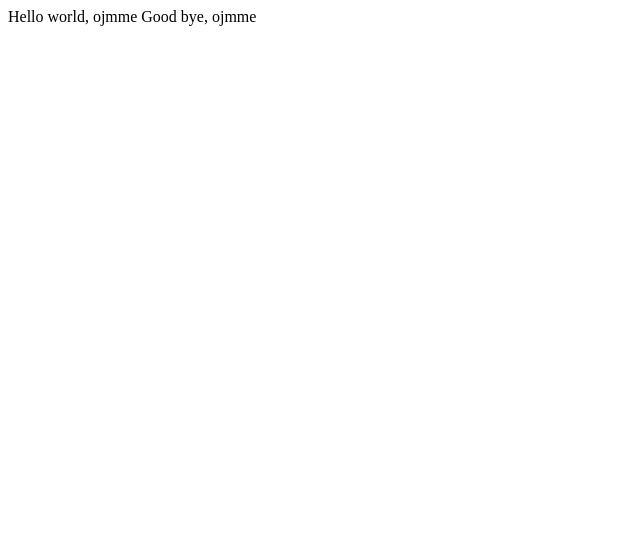
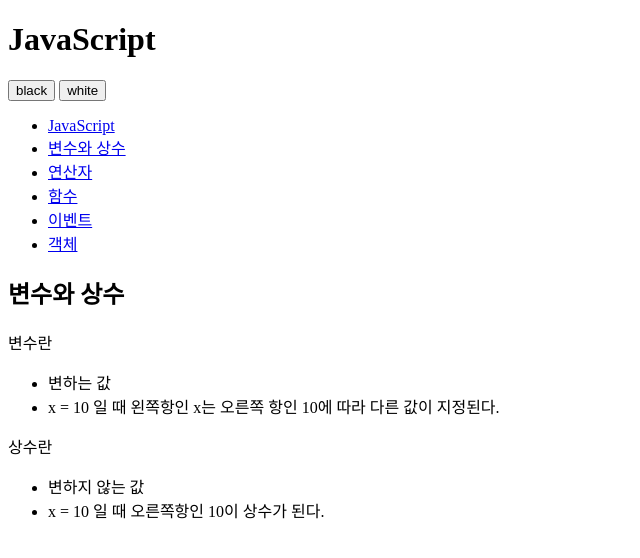
Before and after one commit to juyoung0/opentutorials-ojmme, a plain HTML site: page index.html in a window 1280 px wide. Shown: the whole page, without its empty margins (0-640 px from the left). Drawn offline with Linux system fonts and the light colour scheme.

Commit message:
change index.html

```diff
--- a/index.html
+++ b/index.html
@@ -1,20 +1,52 @@
 <!DOCTYPE html>
-<html lang="en">
+<html>
 <head>
 <meta charset="utf-8" />
-<!-- Always force latest IE rendering engine (even in intranet) & Chrome Frame
-Remove this if you use the .htaccess -->
-<meta http-equiv="X-UA-Compatible" content="IE=edge,chrome=1" />
-<title>index</title>
-<meta name="description" content="" />
-<meta name="author" content="egoing" />
-<meta name="viewport" content="width=device-width; initial-scale=1.0" />
-<!-- Replace favicon.ico & apple-touch-icon.png in the root of your domain and delete these references -->
-<link rel="shortcut icon" href="/favicon.ico" />
-<link rel="apple-touch-icon" href="/apple-touch-icon.png" />
 </head>
- <body>
-Hello world, ojmme
-Good bye, ojmme
+<body id="body">
+<div>
+<header>
+<h1>JavaScript</h1>
+</header>
+<div id="toolbar">
+<input type="button" value="black" />
+<input type="button" value="white" />
+</div>
+<nav>
+<ul>
+<li><a href="http://opentutorials.org/course/49/17">JavaScript</a></li>
+<li><a href="http://opentutorials.org/course/49/16">변수와 상수</a></li>
+<li><a href="http://opentutorials.org/course/49/18">연산자</a></li>
+<li><a href="http://opentutorials.org/course/49/19">함수</a></li>
+<li><a href="http://opentutorials.org/course/49/20">이벤트</a></li>
+<li><a href="http://opentutorials.org/course/49/21">객체</a></li>
+</ul>
+</nav>
+<article>
+<h2>변수와 상수</h2>
+<div>
+<p>변수란</p>
+<ul>
+<li>
+변하는 값
+</li>
+<li>
+x = 10 일 때 왼쪽항인 x는 오른쪽 항인 10에 따라 다른 값이 지정된다.
+</li>
+</ul>
+<p>
+상수란
+</p>
+<ul>
+<li>
+변하지 않는 값
+</li>
+<li>
+x = 10 일 때 오른쪽항인 10이 상수가 된다.
+</li>
+</ul>
+</div>
+</article>
+</div>
 </body>
 </html>
```
